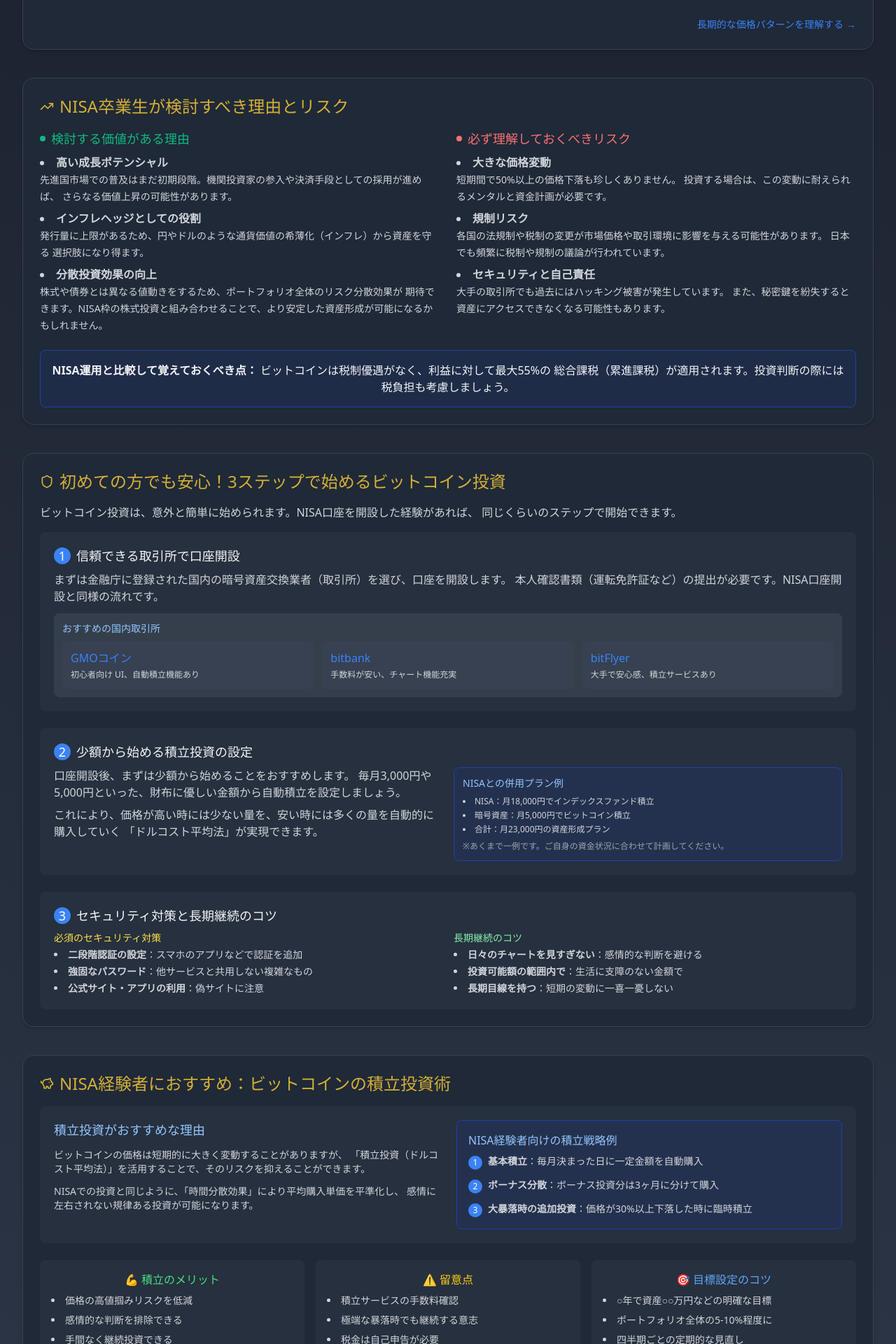
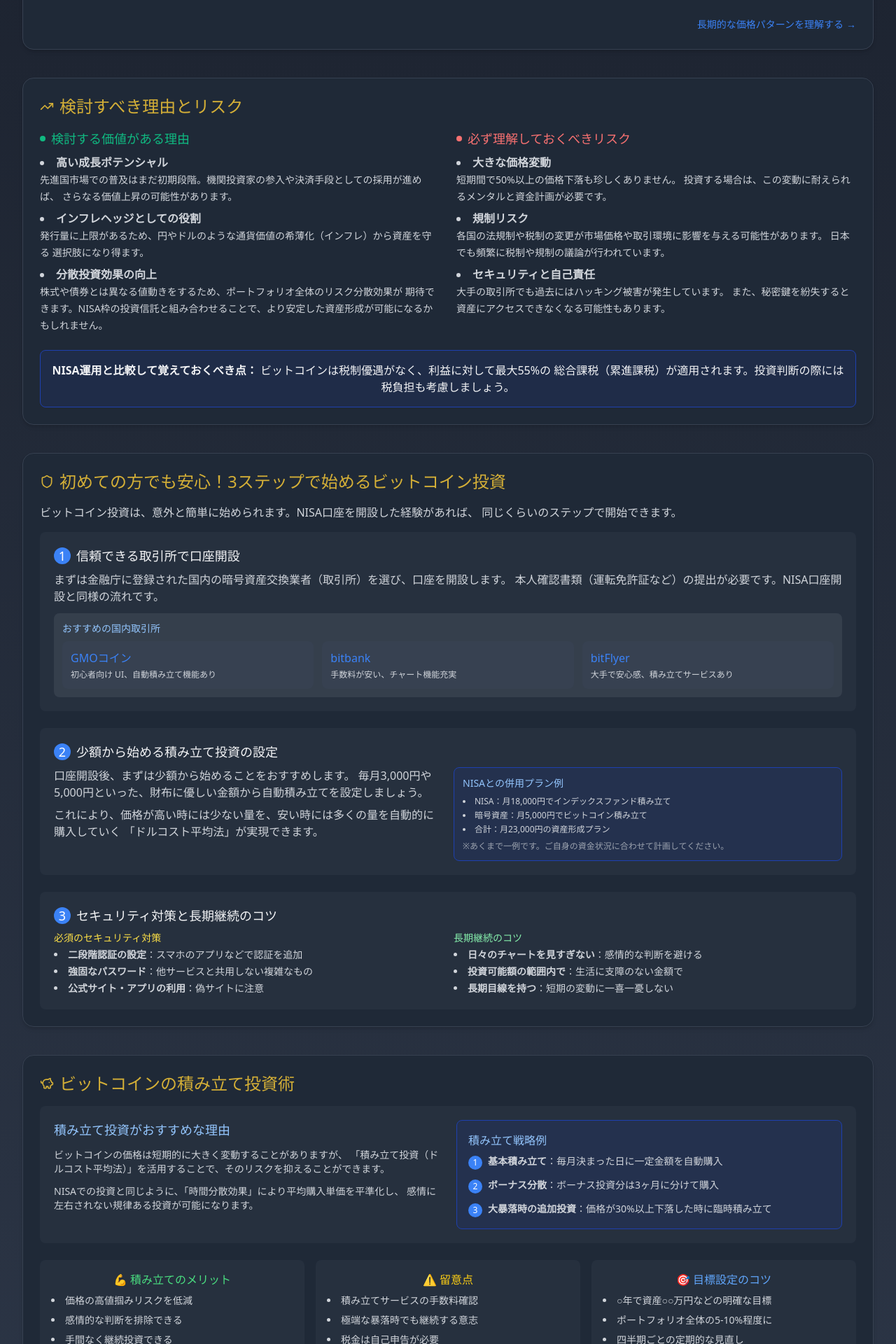
Before and after one commit to fineflow77/btclti, a React (Vite) app: page /#/bitcoin-basics in a window 1280 px wide. Shown: the part 620-2540 px from the top of the page at 70% size. Built offline with nearby package versions, Linux system fonts and the light colour scheme; no server answers.

Commit message:
Update on 2025-03-31

```diff
--- a/src/pages/BitcoinBasics.tsx
+++ b/src/pages/BitcoinBasics.tsx
@@ -36,11 +36,11 @@
 
                 {/* タイトルと説明文をもっと親しみやすく */}
                 <div className="text-center">
-                    <h1 className={`${typography.h1} text-[#3B82F6] mb-5`}>NISA卒業生のための次の一手：ビットコイン投資入門</h1>
+                    <h1 className={`${typography.h1} text-[#3B82F6] mb-5`}>ビットコイン投資入門</h1>
                     <p className={`${typography.body} ${colors.textSecondary} max-w-3xl mx-auto`}>
                         「NISA枠を使い切ったけど、もっと資産を増やしたい」<br />
                         「長期的な視点で次の投資先を探している」<br />
-                        そんな30代の方々へ。ビットコインを資産形成の選択肢として考えるための基礎知識をわかりやすく解説します。
+                        そんな投資意欲の強い方へ。ビットコインを資産形成の選択肢として考えるための基礎知識をわかりやすく解説します。
                     </p>
                 </div>
 
@@ -109,7 +109,7 @@
                 <div className={`${colors.cardBg} p-6 rounded-2xl shadow-md ${colors.cardBorder}`}>
                     <h2 className={`${typography.h2} ${colors.accent} mb-4 flex items-center`}>
                         <TrendingUp className="h-5 w-5 mr-2" />
-                        NISA卒業生が検討すべき理由とリスク
+                        検討すべき理由とリスク
                     </h2>
 
                     <div className="grid md:grid-cols-2 gap-6">
@@ -131,7 +131,7 @@
                                 <li>
                                     <strong className="font-semibold">分散投資効果の向上</strong><br />
                                     <span className="text-sm">株式や債券とは異なる値動きをするため、ポートフォリオ全体のリスク分散効果が
-                                        期待できます。NISA枠の株式投資と組み合わせることで、より安定した資産形成が可能になるかもしれません。</span>
+                                        期待できます。NISA枠の投資信託と組み合わせることで、より安定した資産形成が可能になるかもしれません。</span>
                                 </li>
                             </ul>
                         </div>
@@ -196,7 +196,7 @@
                                         <Link to="https://coin.z.com/jp/" target="_blank" rel="noopener noreferrer" className="text-[#3B82F6] hover:text-[#2b6cb0] font-medium">
                                             GMOコイン
                                         </Link>
-                                        <p className="text-xs mt-1 text-gray-300">初心者向け UI、自動積立機能あり</p>
+                                        <p className="text-xs mt-1 text-gray-300">初心者向け UI、自動積み立て機能あり</p>
                                     </div>
                                     <div className="bg-gray-700 p-3 rounded-lg">
                                         <Link to="https://bitbank.cc/" target="_blank" rel="noopener noreferrer" className="text-[#3B82F6] hover:text-[#2b6cb0] font-medium">
@@ -208,7 +208,7 @@
                                         <Link to="https://bitflyer.com/ja-jp/" target="_blank" rel="noopener noreferrer" className="text-[#3B82F6] hover:text-[#2b6cb0] font-medium">
                                             bitFlyer
                                         </Link>
-                                        <p className="text-xs mt-1 text-gray-300">大手で安心感、積立サービスあり</p>
+                                        <p className="text-xs mt-1 text-gray-300">大手で安心感、積み立てサービスあり</p>
                                     </div>
                                 </div>
                             </div>
@@ -217,13 +217,13 @@
                         <div className="bg-gray-700 bg-opacity-30 p-5 rounded-lg">
                             <h3 className={`${typography.subtitle} ${colors.textPrimary} mb-2 flex items-center`}>
                                 <span className="inline-flex items-center justify-center w-6 h-6 rounded-full bg-blue-500 text-white mr-2">2</span>
-                                少額から始める積立投資の設定
+                                少額から始める積み立て投資の設定
                             </h3>
                             <div className="grid md:grid-cols-2 gap-4">
                                 <div>
                                     <p className={`${typography.body} ${colors.textSecondary} mb-2`}>
                                         口座開設後、まずは少額から始めることをおすすめします。
-                                        毎月3,000円や5,000円といった、財布に優しい金額から自動積立を設定しましょう。
+                                        毎月3,000円や5,000円といった、財布に優しい金額から自動積み立てを設定しましょう。
                                     </p>
                                     <p className={`${typography.body} ${colors.textSecondary}`}>
                                         これにより、価格が高い時には少ない量を、安い時には多くの量を自動的に購入していく
@@ -233,8 +233,8 @@
                                 <div className="bg-blue-900 bg-opacity-20 p-3 rounded-lg border border-blue-800">
                                     <h4 className="text-sm font-medium text-blue-300 mb-2">NISAとの併用プラン例</h4>
                                     <ul className="text-xs text-gray-300 list-disc list-inside space-y-1">
-                                        <li>NISA：月18,000円でインデックスファンド積立</li>
-                                        <li>暗号資産：月5,000円でビットコイン積立</li>
+                                        <li>NISA：月18,000円でインデックスファンド積み立て</li>
+                                        <li>暗号資産：月5,000円でビットコイン積み立て</li>
                                         <li>合計：月23,000円の資産形成プラン</li>
                                     </ul>
                                     <p className="text-xs mt-2 text-gray-400">
@@ -275,16 +275,16 @@
                 <div className={`${colors.cardBg} p-6 rounded-2xl shadow-md ${colors.cardBorder}`}>
                     <h2 className={`${typography.h2} ${colors.accent} mb-4 flex items-center`}>
                         <PiggyBank className="h-5 w-5 mr-2" />
-                        NISA経験者におすすめ：ビットコインの積立投資術
+                        ビットコインの積み立て投資術
                     </h2>
 
                     <div className="bg-gray-700 bg-opacity-30 p-5 rounded-lg mb-6">
                         <div className="grid md:grid-cols-2 gap-6">
                             <div>
-                                <h3 className="text-lg font-medium text-blue-300 mb-3">積立投資がおすすめな理由</h3>
+                                <h3 className="text-lg font-medium text-blue-300 mb-3">積み立て投資がおすすめな理由</h3>
                                 <p className="text-sm text-gray-300 mb-3">
                                     ビットコインの価格は短期的に大きく変動することがありますが、
-                                    「積立投資（ドルコスト平均法）」を活用することで、そのリスクを抑えることができます。
+                                    「積み立て投資（ドルコスト平均法）」を活用することで、そのリスクを抑えることができます。
                                 </p>
                                 <p className="text-sm text-gray-300">
                                     NISAでの投資と同じように、「時間分散効果」により平均購入単価を平準化し、
@@ -293,12 +293,12 @@
                             </div>
                             <div>
                                 <div className="bg-blue-900 bg-opacity-20 p-4 rounded-lg border border-blue-800">
-                                    <h4 className="text-blue-300 font-medium mb-2">NISA経験者向けの積立戦略例</h4>
+                                    <h4 className="text-blue-300 font-medium mb-2">積み立て戦略例</h4>
                                     <div className="space-y-3">
                                         <div className="flex items-start">
                                             <span className="inline-flex items-center justify-center w-5 h-5 rounded-full bg-blue-500 text-white text-xs mr-2 mt-0.5">1</span>
                                             <p className="text-sm text-gray-300">
-                                                <strong>基本積立</strong>：毎月決まった日に一定金額を自動購入
+                                                <strong>基本積み立て</strong>：毎月決まった日に一定金額を自動購入
                                             </p>
                                         </div>
                                         <div className="flex items-start">
@@ -310,7 +310,7 @@
                                         <div className="flex items-start">
                                             <span className="inline-flex items-center justify-center w-5 h-5 rounded-full bg-blue-500 text-white text-xs mr-2 mt-0.5">3</span>
                                             <p className="text-sm text-gray-300">
-                                                <strong>大暴落時の追加投資</strong>：価格が30%以上下落した時に臨時積立
+                                                <strong>大暴落時の追加投資</strong>：価格が30%以上下落した時に臨時積み立て
                                             </p>
                                         </div>
                                     </div>
@@ -321,7 +321,7 @@
 
                     <div className="grid md:grid-cols-3 gap-4 mb-6">
                         <div className="bg-gray-700 bg-opacity-30 p-4 rounded-lg">
-                            <h3 className="text-green-400 font-medium mb-2 text-center">💪 積立のメリット</h3>
+                            <h3 className="text-green-400 font-medium mb-2 text-center">💪 積み立てのメリット</h3>
                             <ul className="text-sm text-gray-300 list-disc list-inside space-y-2">
                                 <li>価格の高値掴みリスクを低減</li>
                                 <li>感情的な判断を排除できる</li>
@@ -333,7 +333,7 @@
                         <div className="bg-gray-700 bg-opacity-30 p-4 rounded-lg">
                             <h3 className="text-yellow-400 font-medium mb-2 text-center">⚠️ 留意点</h3>
                             <ul className="text-sm text-gray-300 list-disc list-inside space-y-2">
-                                <li>積立サービスの手数料確認</li>
+                                <li>積み立てサービスの手数料確認</li>
                                 <li>極端な暴落時でも継続する意志</li>
                                 <li>税金は自己申告が必要</li>
                             </ul>
@@ -354,7 +354,7 @@
                             to="/simulators/investment"
                             className={`${colors.primary} px-6 py-3 rounded-full text-sm font-medium inline-flex items-center transition-colors`}
                         >
-                            あなたの積立プランをシミュレーションする
+                            あなたの積み立てプランをシミュレーションする
                             <ArrowRight className="ml-2 h-4 w-4" />
                         </Link>
                     </div>
@@ -380,7 +380,7 @@
                             className="bg-gradient-to-r from-green-600 to-green-700 hover:from-green-700 hover:to-green-800 text-white px-5 py-2 rounded-full text-sm font-medium inline-flex items-center transition-colors"
                         >
                             <Calculator className="mr-2 h-4 w-4" />
-                            積立シミュレーションを試す
+                            積み立てシミュレーションを試す
                         </Link>
                     </div>
                 </div>
--- a/src/pages/PowerLawExplanation.tsx
+++ b/src/pages/PowerLawExplanation.tsx
@@ -198,7 +198,7 @@
 
                         <div className="bg-gray-700 bg-opacity-30 p-4 rounded-lg mb-4">
                             <h3 className="text-blue-300 font-semibold mb-2 flex items-center">
-                                <span className="mr-2">⏱️</span> 3. 定期積立の実践
+                                <span className="mr-2">⏱️</span> 3. 定期積み立ての実践
                             </h3>
                             <p>
                                 市場のタイミングを完璧に当てるのは困難です。そこで「ドルコスト平均法」を活用し、
@@ -206,7 +206,7 @@
                                 長期的な上昇トレンドの恩恵を受けられる可能性が高まります。
                             </p>
                             <p className="mt-2 text-sm text-gray-400 border-l-2 border-blue-300 pl-2">
-                                例：つみたてNISAのように、毎月3万円程度を自動積立に設定すれば、
+                                例：つみたてNISAのように、毎月3万円程度を自動積み立てに設定すれば、
                                 価格変動に一喜一憂せず長期的な資産形成が可能に。
                             </p>
                         </div>
@@ -218,7 +218,7 @@
                             <p className="text-sm text-center">
                                 ビットコインも同様に長期視点で見ることで、
                                 ポートフォリオの分散と成長性を高める選択肢になります。
-                                月々の積立をNISAとビットコインで分散するアプローチも検討してみましょう。
+                                月々の積み立てをNISAとビットコインで分散するアプローチも検討してみましょう。
                             </p>
                         </div>
                     </div>
@@ -342,7 +342,7 @@
                                 to="/simulators/investment"
                                 className={`${colors.primary} px-5 py-2 rounded-full text-sm font-medium inline-flex items-center transition-colors`}
                             >
-                                積立シミュレーターで自分の戦略を試す
+                                積み立てシミュレーターで自分の戦略を試す
                                 <ArrowRight className="ml-2 h-4 w-4" />
                             </Link>
                         </div>
```
